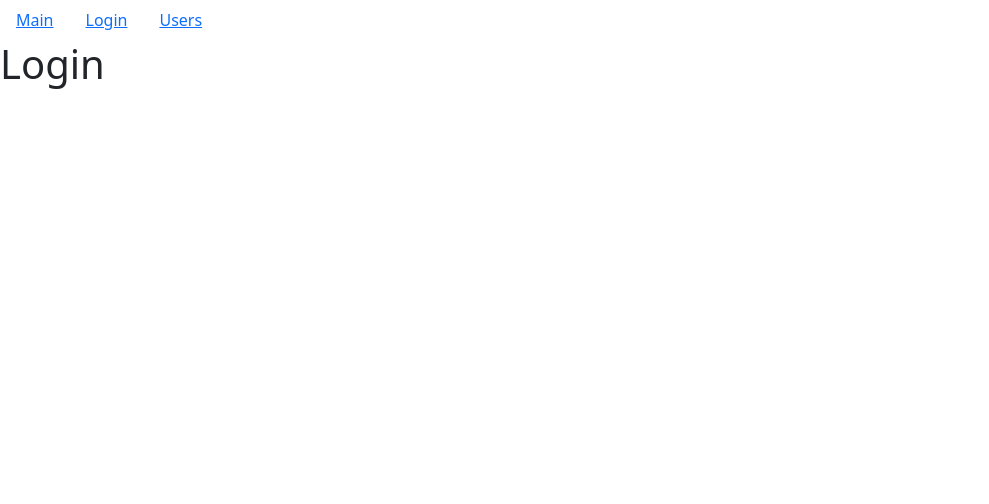
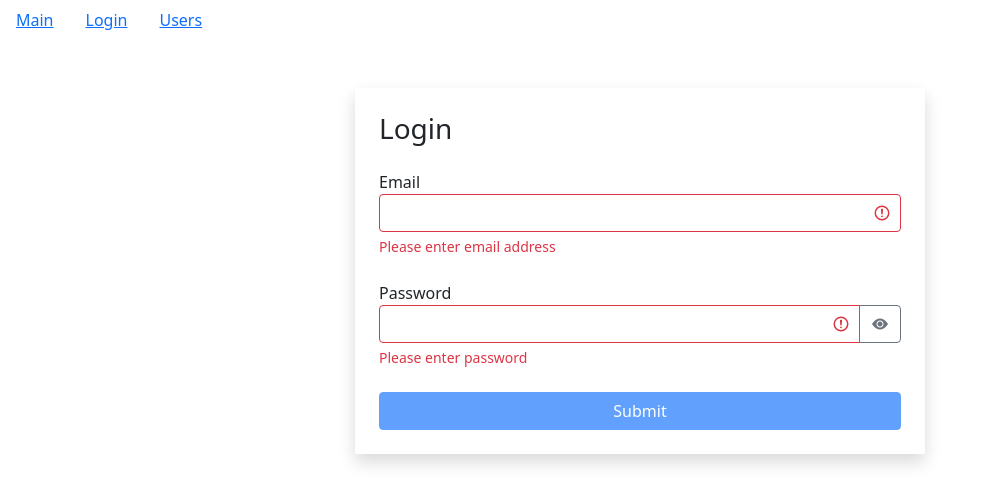
Before and after one commit to DariaBrusnitsina/fast-company, a React (Create React App) app: page /login in a window 1280 px wide. Shown: the top 504 px of the page, without its empty margins (0-989 px from the left). Built offline with nearby package versions, Linux system fonts and the light colour scheme.

Commit message:
feat: implement search

```diff
--- a/src/app/components/bookmark.jsx
+++ b/src/app/components/bookmark.jsx
@@ -10,7 +10,7 @@
 };
 
 BookMark.propTypes = {
-    status: PropTypes.string.isRequired
+    status: PropTypes.boolean
 };
 
 export default BookMark;
--- a/src/app/components/layouts/login.jsx
+++ b/src/app/components/layouts/login.jsx
@@ -1,7 +1,56 @@
-import React from "react";
+import React, { useState, useEffect } from "react";
+import TextField from "../textField";
+import { validator } from "../utils/validator";
 
 const Login = () => {
-    return <h1>Login</h1>;
+    const [data, setData] = useState({ email: "", password: "" });
+    const [errors, setErrors] = useState({ });
+
+    const handleChange = ({ target }) => {
+        setData((prevState) => ({ ...prevState, [target.name]: target.value }));
+    };
+    const isValid = Object.keys(errors).length === 0;
+
+    const handleSubmit = (e) => {
+        e.preventDefault();
+        const isValid = validate();
+        if (!isValid) return;
+        console.log(data);
+    };
+    const validatorConfing = {
+        email: { isRequired: { message: "Please enter email address" }, isEmail: { message: "Email address is invalid" } },
+        password: {
+            isRequired: { message: "Please enter password" },
+            isCapitalSymbol: { message: "Password must contains a minimum of 1 upper case letter" },
+            isContainDigit: { message: "Password must contains a minimum of 1 numeric character" },
+            min: { message: "Password must be at least 8 characters long", value: 8 }
+        }
+    };
+
+    useEffect(() => {
+        validate();
+    }, [data]);
+
+    const validate = () => {
+        const errors = validator(data, validatorConfing);
+        setErrors(errors);
+        return Object.keys(errors).length === 0;
+    };
+
+    return (
+        <div className="container mt-5">
+            <div className="row">
+                <div className="col-md-6 offset-md-3 shadow p-4">
+                    <h3 className="mb-4">Login</h3>
+                    <form onSubmit={handleSubmit}>
+                        <TextField label="Email" name="email" value={data.email} onChange={handleChange} error={errors.email}/>
+                        <TextField label="Password" type="password" name="password" value={data.password} onChange={handleChange} error={errors.password}/>
+                        <button className="btn btn-primary w-100 mx-auto" type="submit" disabled={!isValid}>Submit</button>
+                    </form>
+                </div>
+            </div>
+        </div>
+    );
 };
 
 export default Login;
--- a/src/app/components/layouts/users.jsx
+++ b/src/app/components/layouts/users.jsx
@@ -1,6 +1,6 @@
 import React, { useState, useEffect } from "react";
 import PropTypes from "prop-types";
-import { paginate } from "../../utils/paginate";
+import { paginate } from "../utils/paginate";
 import Pagination from "../pagination";
 import api from "../../api";
 import GroupList from "../groupList";
@@ -9,6 +9,7 @@
 import _ from "lodash";
 import { useParams } from "react-router-dom";
 import User from "../user";
+import SearchBar from "../searchBar";
 
 const Users = ({ match }) => {
     const [currentPage, setCurrentPage] = useState(1);
@@ -16,6 +17,7 @@
     const [selectedProf, setSelectedProf] = useState();
     const [sortBy, setSortBy] = useState({ path: "name", order: "asc" });
     const [users, setUsers] = useState();
+    const [searchValue, setsearchValue] = useState();
     const pageSize = 8;
 
     const params = useParams();
@@ -27,6 +29,12 @@
 
     const handleDelete = (userId) => {
         setUsers(users.filter((user) => user._id !== userId));
+    };
+
+    const handleSearch = (e) => {
+        e.preventDefault();
+        setsearchValue(e.target.value);
+        setSelectedProf();
     };
 
     const handleToggleBookMark = (id) => {
@@ -67,7 +75,10 @@
                     JSON.stringify(user.profession) ===
                     JSON.stringify(selectedProf)
             )
-            : users;
+            : searchValue
+                ? users.filter((user) =>
+                    user.name.toLowerCase().includes(searchValue.toLowerCase()))
+                : users;
 
         const count = filteredUsers.length;
         const sortedUsers = _.orderBy(filteredUsers, [sortBy.path], [sortBy.order]);
@@ -97,6 +108,7 @@
                 )}
                 <div className="d-flex flex-column">
                     <SearchStatus length={count} />
+                    <SearchBar onSearch={handleSearch} />
                     {count > 0 && (
                         <UserTable
                             users={usersCrop}
@@ -123,7 +135,7 @@
 
 Users.propTypes = {
     users: PropTypes.array,
-    match: PropTypes.string
+    match: PropTypes.object
 };
 
 export default Users;
--- /dev/null
+++ b/src/app/components/searchBar.jsx
@@ -0,0 +1,25 @@
+import React from "react";
+import PropTypes from "prop-types";
+
+const SearchBar = ({ onSearch }) => {
+    const handleSubmit = (e) => {
+        e.preventDefault();
+        console.log(e);
+    };
+
+    return (
+        <div className="mb-4">
+            <form onSubmit={ handleSubmit }>
+                <div className="input-group">
+                    <input placeholder="Search..." className="form-control" type="text" onChange={onSearch} />
+                </div>
+            </form>
+        </div>
+    );
+};
+
+SearchBar.propTypes = {
+    onSearch: PropTypes.func.isRequired
+};
+
+export default SearchBar;
--- a/src/app/components/tableHeader.jsx
+++ b/src/app/components/tableHeader.jsx
@@ -32,7 +32,6 @@
 };
 
 TableHeader.propTypes = {
-    users: PropTypes.array.isRequired,
     selectedSort: PropTypes.object.isRequired,
     columns: PropTypes.object.isRequired,
     onSort: PropTypes.func.isRequired
--- /dev/null
+++ b/src/app/components/textField.jsx
@@ -0,0 +1,36 @@
+import React, { useState } from "react";
+import PropTypes from "prop-types";
+
+const TextField = ({ label, type, name, value, onChange, error }) => {
+    const [showPassword, setShowPassword] = useState(false);
+    const getInputClasses = () => {
+        return "form-control" + (error ? " is-invalid" : "");
+    };
+    const toggleShowPassword = () => {
+        setShowPassword((pervState) => !pervState);
+    };
+
+    return (
+        <div className="mb-4">
+            <label htmlFor={name}>{label}</label>
+            <div className="input-group has-validation">
+                <input className={getInputClasses()} type={showPassword ? "text" : type} id={name} value={value} name={name} onChange={onChange}/>
+                { type === "password" && <button className="btn btn-outline-secondary" type="button" onClick={toggleShowPassword}><i className={"bi bi-eye" + (showPassword ? "-slash-fill" : "-fill")}></i></button> }
+                {error && <div className="invalid-feedback">{error}</div>}
+            </div>
+        </div>
+    );
+};
+TextField.defaultProps = {
+    type: "text"
+};
+TextField.propTypes = {
+    label: PropTypes.string.isRequired,
+    type: PropTypes.string.isRequired,
+    name: PropTypes.string.isRequired,
+    value: PropTypes.string.isRequired,
+    onChange: PropTypes.func.isRequired,
+    error: PropTypes.string.isRequired
+};
+
+export default TextField;
--- /dev/null
+++ b/src/app/components/utils/validator.js
@@ -0,0 +1,41 @@
+export function validator(data, config) {
+    const errors = {};
+    function validate(validateMethod, data, config) {
+        let statusValidate;
+        switch (validateMethod) {
+        case "isRequired":
+            statusValidate = data.trim() === "";
+            break;
+        case "isEmail": {
+            const emailRegExp = /^\S+@\S+\.\S+$/g;
+            statusValidate = !emailRegExp.test(data);
+            break;
+        }
+        case "isCapitalSymbol": {
+            const capitalRegExp = /[A-Z]+/g;
+            statusValidate = !capitalRegExp.test(data);
+            break;
+        }
+        case "isContainDigit": {
+            const digitRegExp = /\d+/g;
+            statusValidate = !digitRegExp.test(data);
+            break;
+        }
+        case "min": {
+            statusValidate = data.length < config.value;
+            break;
+        }
+        }
+        if (statusValidate) return config.message;
+    }
+
+    for (const fieldName in data) {
+        for (const validateMethod in config[fieldName]) {
+            const error = validate(validateMethod, data[fieldName], config[fieldName][validateMethod]);
+            if (error && !errors[fieldName]) {
+                errors[fieldName] = error;
+            }
+        }
+    }
+    return errors;
+}
```
Also changed, not shown: src/app/components/utils/paginate.js (renamed from src/app/utils/paginate.js).
